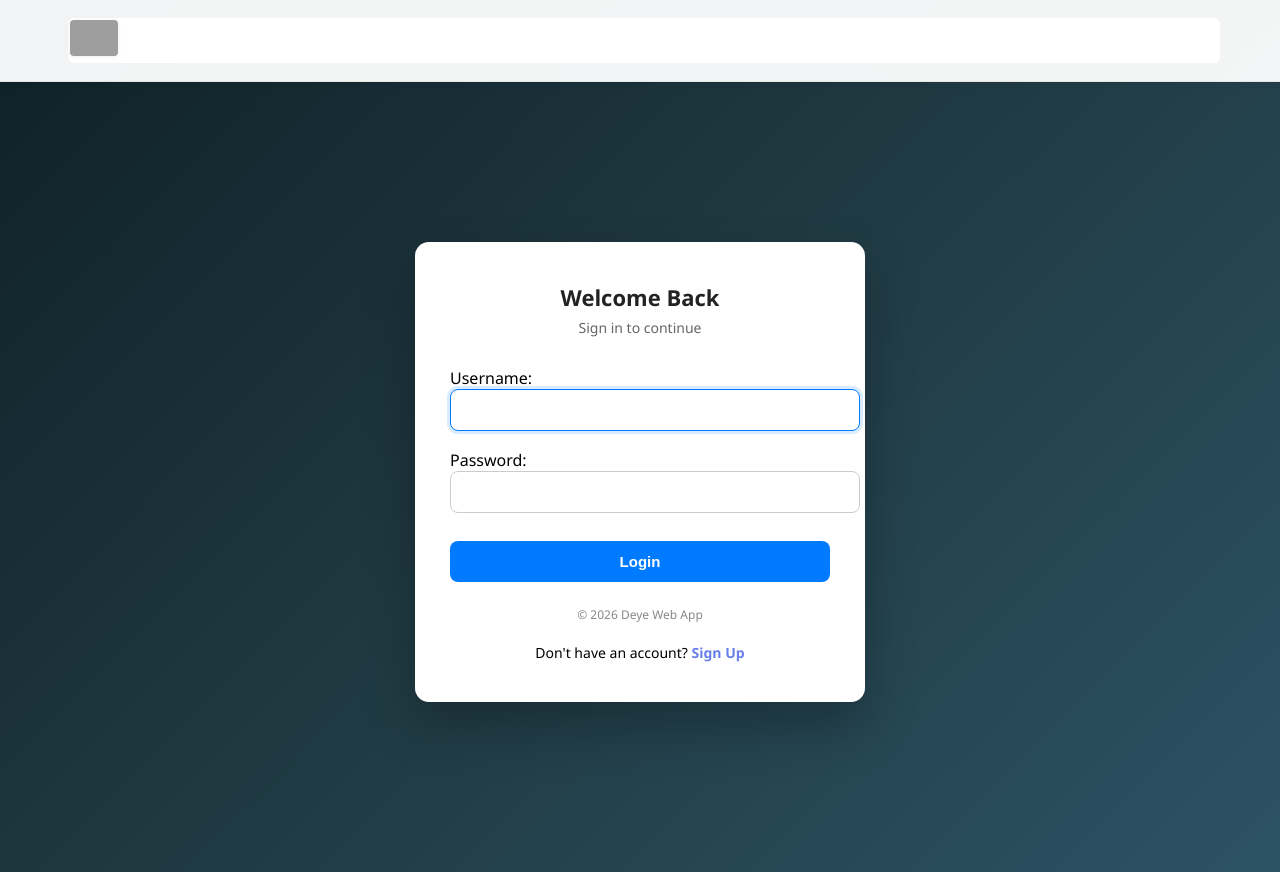
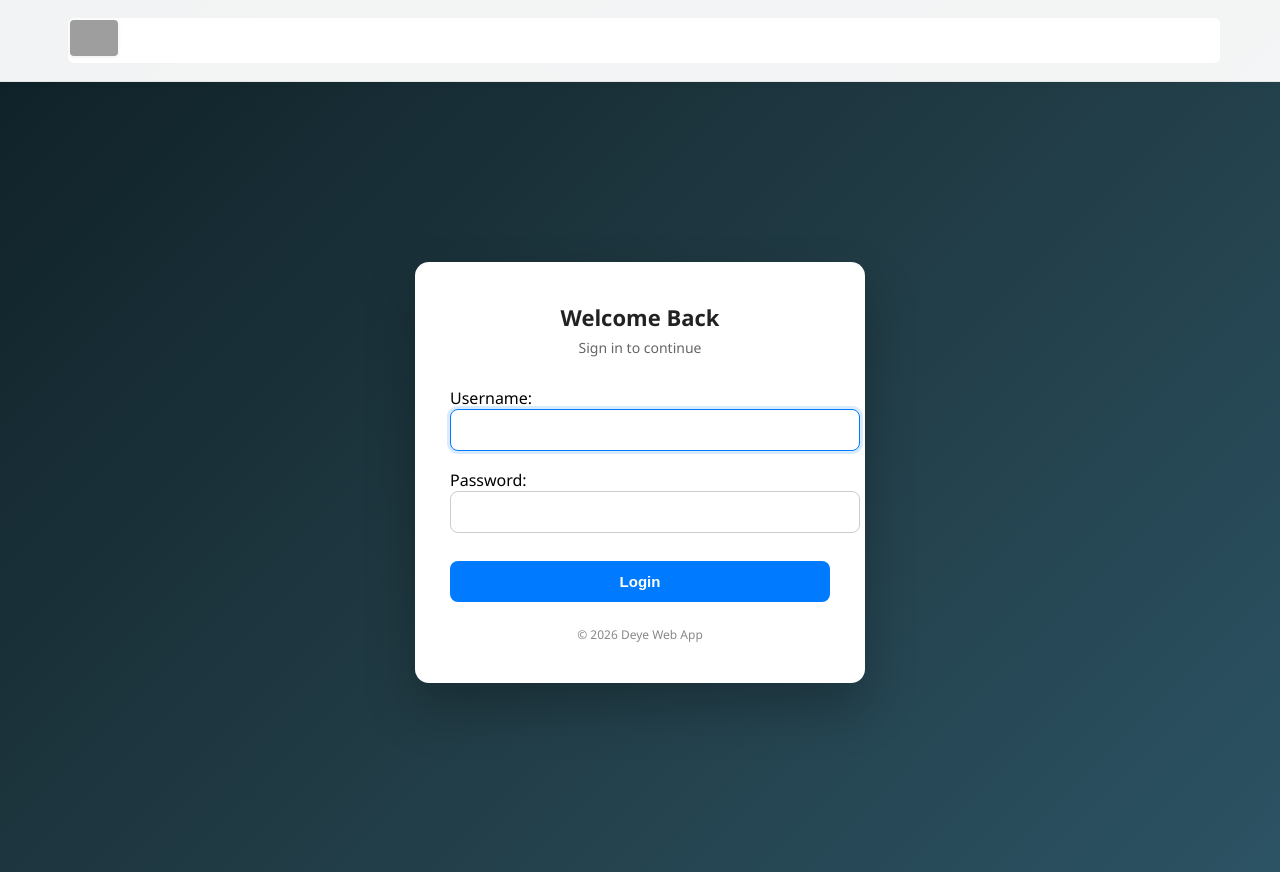
Before and after one commit to yashraj-svg/deye-forms-app, a Django app: page /accounts/login/ in a window 1280 px wide. Run offline with Django 5.2, Linux system fonts and the light colour scheme; grey boxes are pictures that could not be loaded.

Commit message:
Remove signup link from login page - only admin can add users

```diff
--- a/forms/templates/registration/login.html
+++ b/forms/templates/registration/login.html
@@ -94,22 +94,6 @@
             color: #888;
         }
 
-        .register-link {
-            margin-top: 20px;
-            text-align: center;
-            font-size: 14px;
-        }
-
-        .register-link a {
-            color: #667eea;
-            text-decoration: none;
-            font-weight: 600;
-        }
-
-        .register-link a:hover {
-            text-decoration: underline;
-        }
-
         /* Modern Header Styles */
         .nav-header {
             position: fixed;
@@ -171,9 +155,6 @@
         <div class="footer-text">
             © 2026 Deye Web App
         </div>
-        <div class="register-link">
-            Don't have an account? <a href="{% url 'forms:register' %}">Sign Up</a>
-        </div>
     </div>
 
 </body>
```
